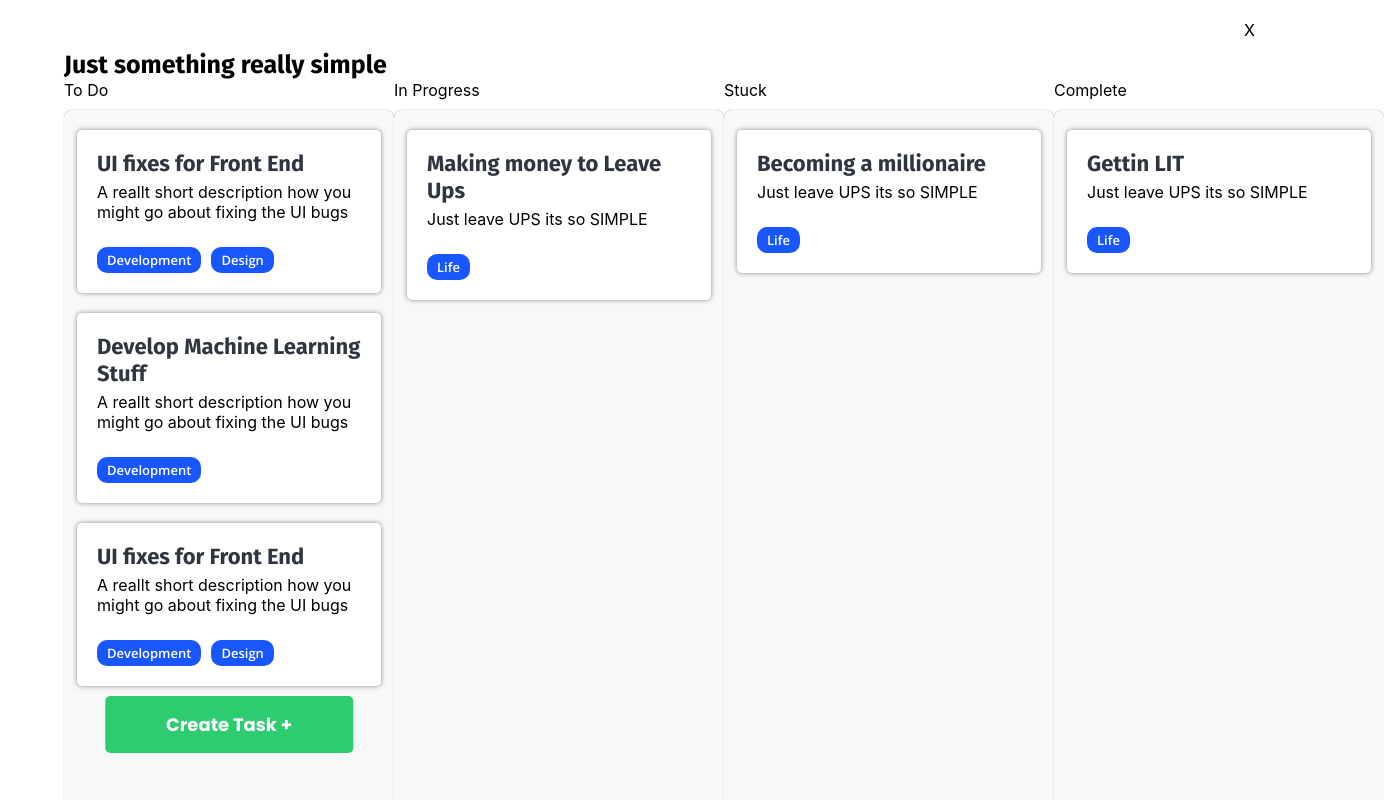
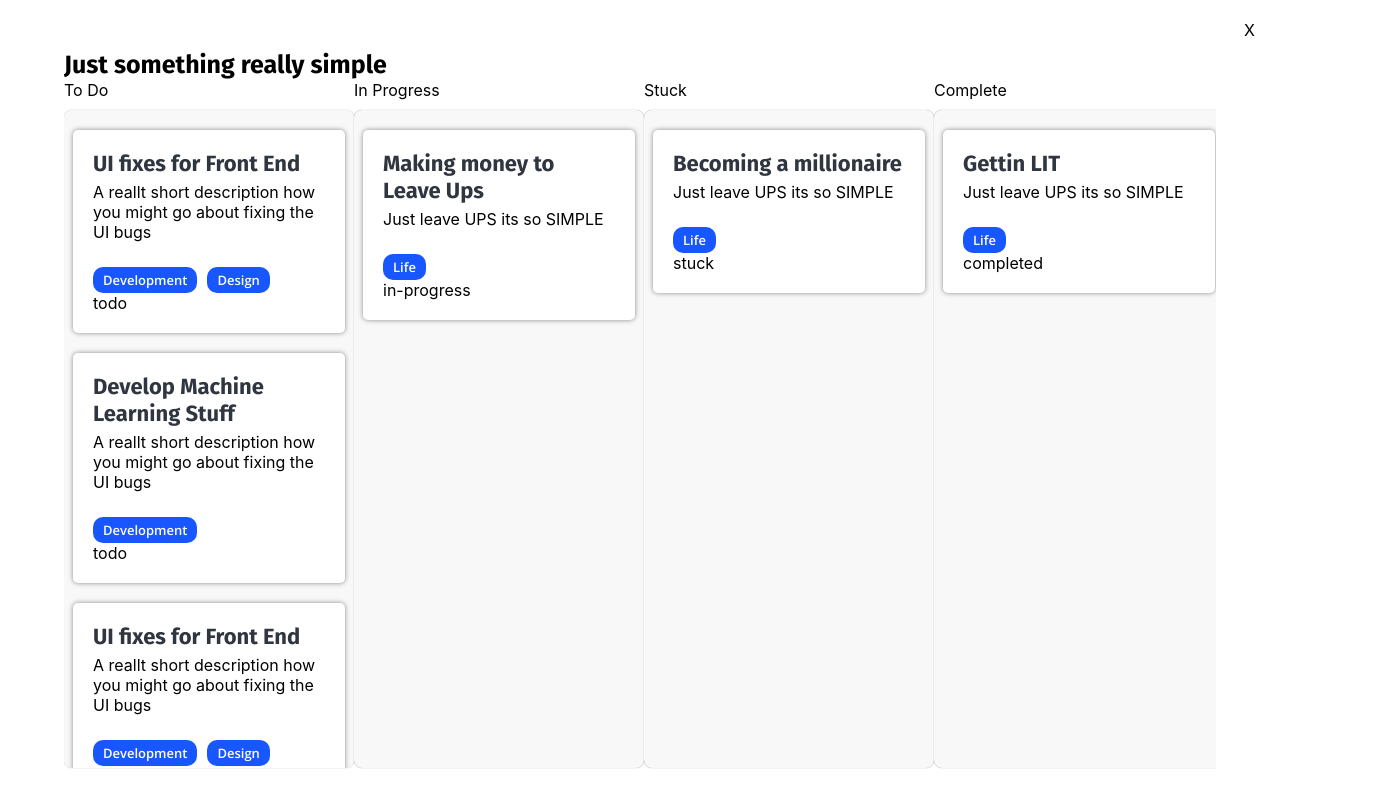
Before and after one commit to Damango/Simple-Project-Manager, a React (Create React App) app: page / in a window 1280 px wide. Both pictures are taken after a click on the element 298 px from the left and 217 px from the top of the page. Shown: the top 800 px of the page, 1384 px wide, since content can reach past the window. Built offline with nearby package versions, Linux system fonts and the light colour scheme.

Commit message:
Small fixes to CSS, new test for moving tasks

```diff
--- a/src/Components/ProjectManager/ProjectView/ProjectView.css
+++ b/src/Components/ProjectManager/ProjectView/ProjectView.css
@@ -10,7 +10,8 @@
 
 .project-view-wrapper{
     position: relative;
-
+    height: 90%;
+    overflow: hidden;
     left: 50%;
     margin-top: 50px;
     transform: translateX(-50%);
@@ -46,7 +47,7 @@
     position: relative;
     width: 100%;
 
-    height: 800px;
+    height: 90%;
     display: flex;
     justify-content: space-between;
 }
@@ -93,3 +94,20 @@
     background-color: #27ae60;
     cursor: pointer;
 }
+
+
+
+
+@media (min-width: 1200px){
+    .tasks-container{
+        position: relative;
+        background-color: rgb(248, 248, 248);
+        height: 100%;
+        padding-bottom: 10px;
+        width: 290px;
+        border-radius: 8px;
+        box-shadow: 0px 0px 1px #888888;
+        overflow-y: scroll;
+    }
+
+}
--- a/src/Components/ProjectManager/ProjectView/ProjectView.js
+++ b/src/Components/ProjectManager/ProjectView/ProjectView.js
@@ -68,17 +68,33 @@ const ProjectView = (props) => {
 
 
             if (taskAreaOld === 'todo') {
+                let fullStorageData = JSON.parse(localStorage.getItem('project-manager-simple'))
+                let storageData = JSON.parse(localStorage.getItem('project-manager-simple'));
+
+
+
                 let data = todos;
 
                 let i;
                 for (i = 0; i < data.length; i++) {
                     if (data[i].taskID === taskID) {
 
+                        let theLength = todos.length - 1;
+
+
                         inProgress.push(data[i]);
-                        console.log(inProgress[-1]);
+                        //setInProgress(inProgress)
+                        alert(inProgress[theLength])
+                        inProgress[theLength].taskType = 'in-progress'
+                        //alert(storageData)
+                        storageData[props.projectData.projectID].inProgressTasks = inProgress;
+
+
+
                         data.splice(i, 1);
 
-
+                        storageData[props.projectData.projectID].toDoTasks = data;
+                        localStorage.setItem('project-manager-simple', JSON.stringify(storageData))
 
                     }
                 }
@@ -92,7 +108,12 @@ const ProjectView = (props) => {
                 for (i = 0; i < data.length; i++) {
                     if (data[i].taskID === taskID) {
 
+                        let theLength = todos.length - 1;
+
                         inProgress.push(data[i]);
+
+                        setInProgress(inProgress)
+                        inProgress[theLength].taskType = 'in-progress'
                         data.splice(i, 1);
 
 
@@ -114,7 +135,10 @@ const ProjectView = (props) => {
                 for (i = 0; i < data.length; i++) {
                     if (data[i].taskID === taskID) {
 
+                        let theLength = stuck.length;
+
                         stuck.push(data[i]);
+
                         data.splice(i, 1);
 
 
--- a/src/Components/ProjectManager/ProjectView/TaskCard/TaskCard.css
+++ b/src/Components/ProjectManager/ProjectView/TaskCard/TaskCard.css
@@ -52,3 +52,9 @@
     color: white;
     font-weight: 600;
 }
+
+
+@media (min-width: 1200px){
+
+
+}
--- a/src/Components/ProjectManager/ProjectView/TaskCard/TaskCard.js
+++ b/src/Components/ProjectManager/ProjectView/TaskCard/TaskCard.js
@@ -18,11 +18,14 @@ const TaskCard = (props) => {
         <div className="task-description">{props.taskData.taskDescription}</div>
         <div className="task-labels-container">
             {props.taskData.taskLabels.map((label) => <div className="label">{label}</div>)}
+            <div>{props.taskData.taskType}</div>
         </div>
     </animated.div>);
 
 
     function openTasks() {
+
+        alert(props.taskData.taskType);
 
         let taskData = JSON.parse(localStorage.getItem('project-manager-simple'))
         taskData = taskData[props.projectID];
--- a/src/Components/ProjectManager/ProjectView/TaskView/TaskView.css
+++ b/src/Components/ProjectManager/ProjectView/TaskView/TaskView.css
@@ -19,6 +19,8 @@
   ::-webkit-scrollbar-thumb:hover {
     background: #555;
   }
+
+
 
 
 
--- a/src/Components/ProjectManager/ProjectView/TaskView/TaskView.js
+++ b/src/Components/ProjectManager/ProjectView/TaskView/TaskView.js
@@ -4,9 +4,15 @@ import "./TaskView.css"
 import SubTasks from "./SubTasks/SubTasks"
 const TaskView = (props) => {
 
+    let taskViewHeight = 800;
+
+    if (window.innerHeight < 800) {
+        taskViewHeight = 500;
+    }
+
     let taskViewStyle = useSpring({
         from: { height: 0 }, to: {
-            height: 800
+            height: taskViewHeight
         }
     })
 
@@ -22,7 +28,7 @@ const TaskView = (props) => {
 
 
 
-
+        <div>{props.data.taskType}</div>
 
         <div className="task-view-title">{props.data.taskText}</div>
         <div className="task-view-description">{props.data.taskDescription}</div>
```
